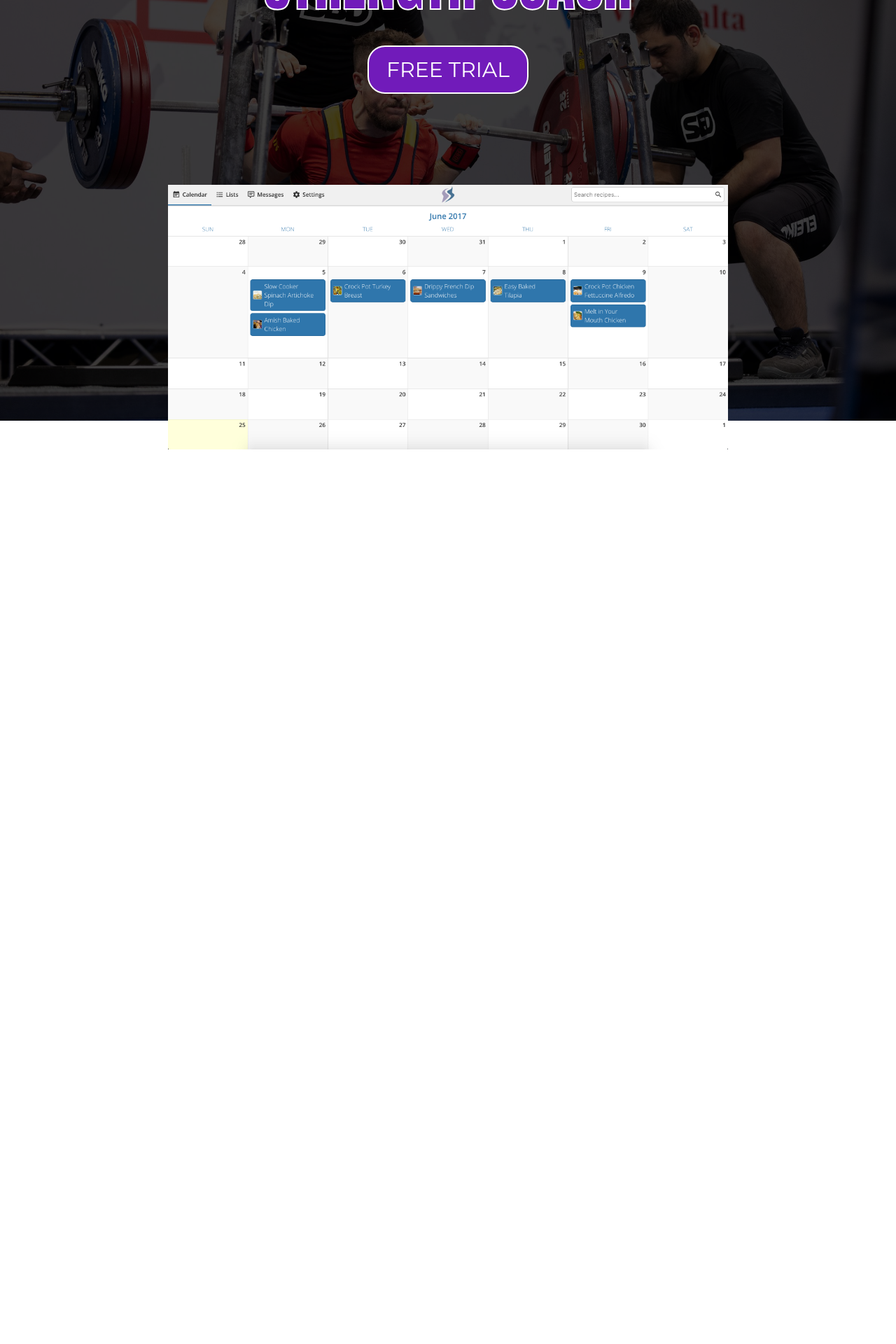
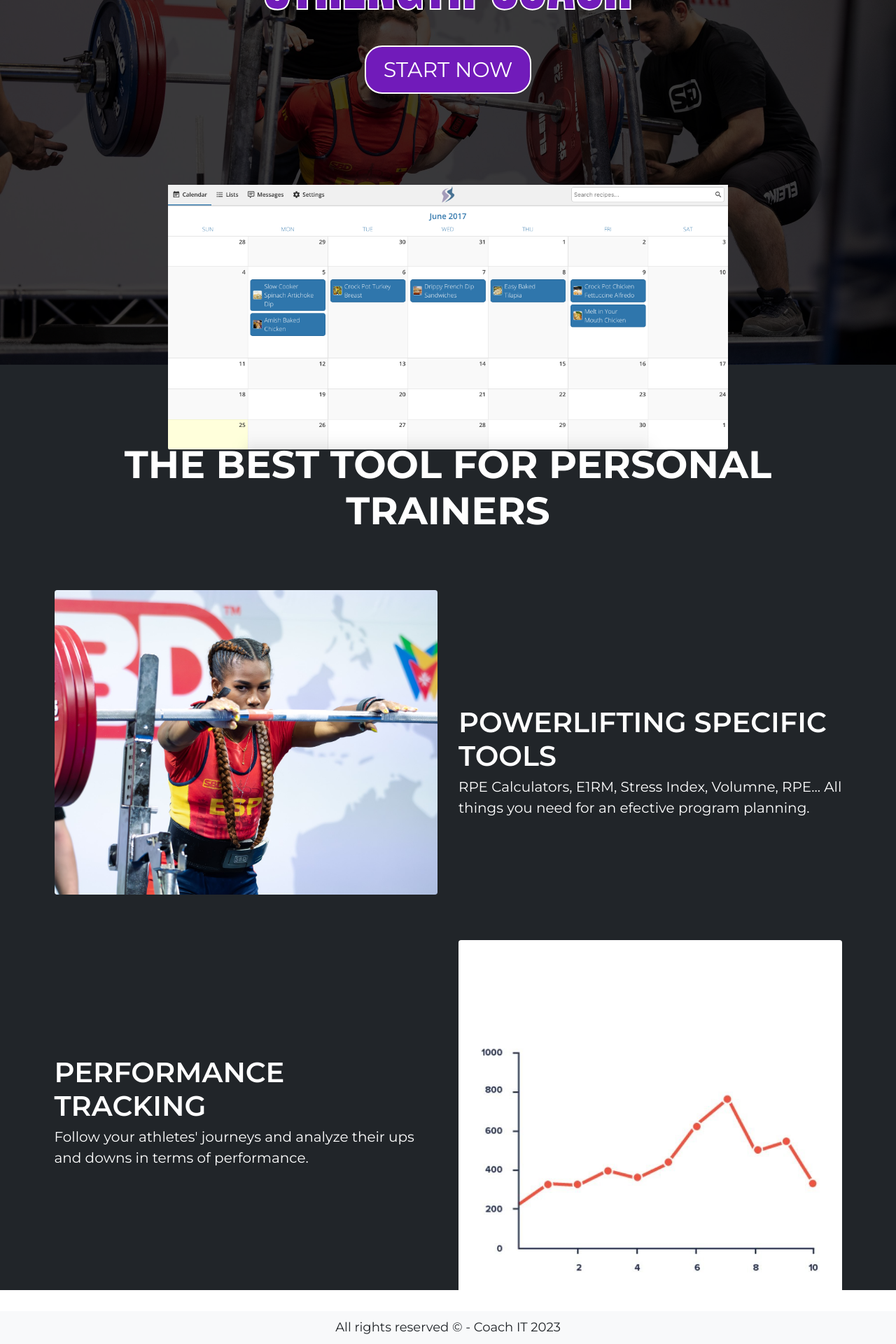
Before and after one commit to danigracia-itb/coach-it-client, a Vue app: page / in a window 1280 px wide. Shown: the part 411-2331 px from the top of the page at 70% size. Before the commit the page ends 1053 px from the top, so only its background shows below. Built offline with nearby package versions, Linux system fonts and the light colour scheme.

Commit message:
pagina inicial ventajas1

```diff
--- a/src/pages/public/IndexView.vue
+++ b/src/pages/public/IndexView.vue
@@ -1,6 +1,8 @@
 <template>
     <header>
-        <section class="bg-dark px-5 py-1 gap-3 d-flex justify-content-center justify-content-md-end">
+        <section
+            class="bg-dark px-5 py-1 gap-3 d-flex justify-content-center justify-content-md-end"
+        >
             <a href="#" class="text-white text-decoration-none">Register</a>
             <a href="#" class="text-white text-decoration-none">Login</a>
         </section>
@@ -43,7 +45,7 @@
                         </li>
                         <li class="nav-item text-center">
                             <a class="btn btn-primary text-uppercase" href="#"
-                                >Free Trial</a
+                                >Start today</a
                             >
                         </li>
                     </ul>
@@ -67,13 +69,76 @@
                 <a
                     href="#"
                     class="free-trial-btn btn btn-primary text-uppercase btn-xl"
-                    >Free Trial</a
+                    >Start now</a
                 >
             </div>
 
-            <img width="800" src="../../assets/img/calendar.png" alt="Calendar" class="calendar-img">
+            <img
+                width="800"
+                src="../../assets/img/calendar.png"
+                alt="Calendar"
+                class="calendar-img"
+            />
         </div>
     </section>
+    <section class="index-1 bg-dark pt-5">
+        <div class="container">
+            <h2 class="text-center text-white fw-bold">
+                THE BEST TOOL FOR PERSONAL TRAINERS
+            </h2>
+            <div class="row gx-5">
+                <div
+                    class="col-md-6 d-flex justify-content-end align-items-center mb-5 mb-md-0"
+                >
+                    <div class="image-container">
+                        <img
+                            src="../../assets/img/powerlifting1.jpg"
+                            alt="Powerlifting"
+                            class="rounded"
+                        />
+                    </div>
+                </div>
+                <div
+                    class="col-md-6 text-white d-flex flex-column justify-content-center"
+                >
+                    <h3 class="text-uppercase">Powerlifting Specific Tools</h3>
+                    <p class="fs-2">
+                        RPE Calculators, E1RM, Stress Index, Volumne, RPE... All
+                        things you need for an efective program planning.
+                    </p>
+                </div>
+            </div>
+
+            <div class="row gx-5 mb-5">
+                <div
+                    class="col-md-6 text-white d-flex flex-column justify-content-center mb-5 mb-md-0"
+                >
+                    <h3 class="text-uppercase">Performance Tracking</h3>
+                    <p class="fs-2">
+                        Follow your athletes' journeys and analyze their ups and
+                        downs in terms of performance.
+                    </p>
+                </div>
+                <div
+                    class="col-md-6 d-flex justify-content-end align-items-center"
+                >
+                    <div class="image-container">
+                        <img
+                            src="../../assets/img/graph.jpg"
+                            alt="Powerlifting"
+                            class="rounded"
+                        />
+                    </div>
+                </div>
+            </div>
+        </div>
+    </section>
+
+    <footer class="bg-light p-3">
+        <p class="text-center m-0">
+            All rights reserved &copy; - Coach IT 2023
+        </p>
+    </footer>
 </template>
 
 <script>
@@ -91,7 +156,7 @@ export default {
 };
 </script>
 
-<style>
+<style scoped>
 .hero {
     background-image: url("../../assets/img/hero-img.jpeg");
     height: 75rem;
@@ -101,14 +166,20 @@ export default {
 
 @media (min-width: 768px) {
     .hero {
-        height: 90rem;
+        height: 82rem;
     }
 }
 
 .hero-overlay {
     height: 100%;
-    padding: 0 10%;
+    padding: 22rem 10% 0 10%;
     background-color: rgba(0, 0, 0, 0.75);
+}
+
+@media (min-width: 768px) {
+    .hero-overlay {
+        padding: 8rem 10% 0 10%;
+    }
 }
 
 .hero-overlay h1 {
@@ -119,12 +190,11 @@ export default {
 @media (min-width: 768px) {
     .hero-overlay h1 {
         font-size: 7rem;
-
     }
 }
 
 .hero-overlay h1 span {
-    font-family: Impact, Haettenschweiler, 'Arial Narrow Bold', sans-serif;
+    font-family: Impact, Haettenschweiler, "Arial Narrow Bold", sans-serif;
     font-size: 120%;
     -webkit-text-stroke: 2px white;
 }
@@ -136,4 +206,19 @@ export default {
     position: relative;
     top: 100px;
 }
+
+.index-1 h2 {
+    margin: 8rem 0;
+}
+
+.image-container {
+    width: 60rem;
+    height: 50rem;
+    overflow: hidden; /* Para recortar las imágenes que excedan las dimensiones especificadas */
+}
+
+.image-container img {
+    width: 100%;
+    height: auto;
+}
 </style>
--- a/src/scss/globals.scss
+++ b/src/scss/globals.scss
@@ -17,3 +17,15 @@ body {
     border-radius: 2.5rem;
     padding: 1rem 2.5rem;
 }
+
+//Headers
+
+h2 {
+    font-weight: bold;
+    font-size: 5.5rem;
+}
+
+h3 {
+    font-weight: 600;
+    font-size: 4rem;
+}
```
Also changed, not shown: src/assets/img/graph.jpg (added), src/assets/img/powerlifting1.jpg (added).
